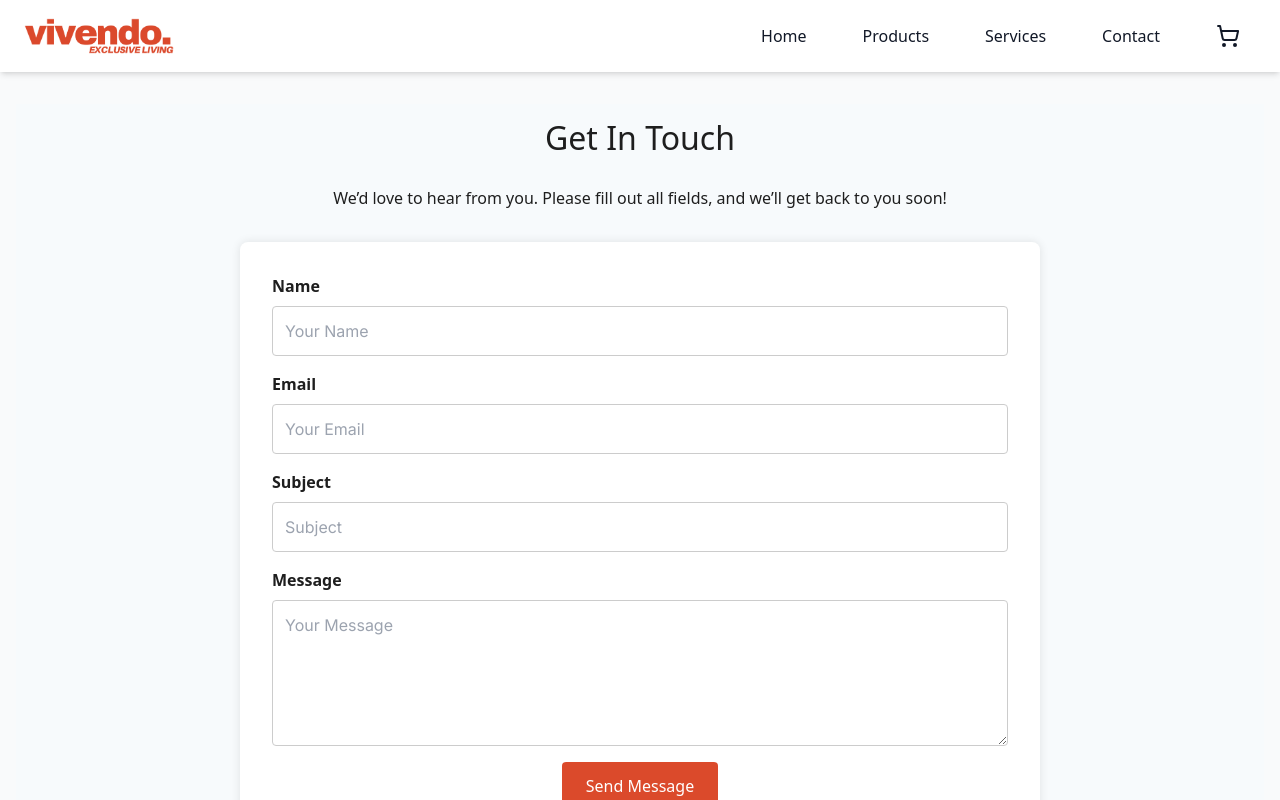
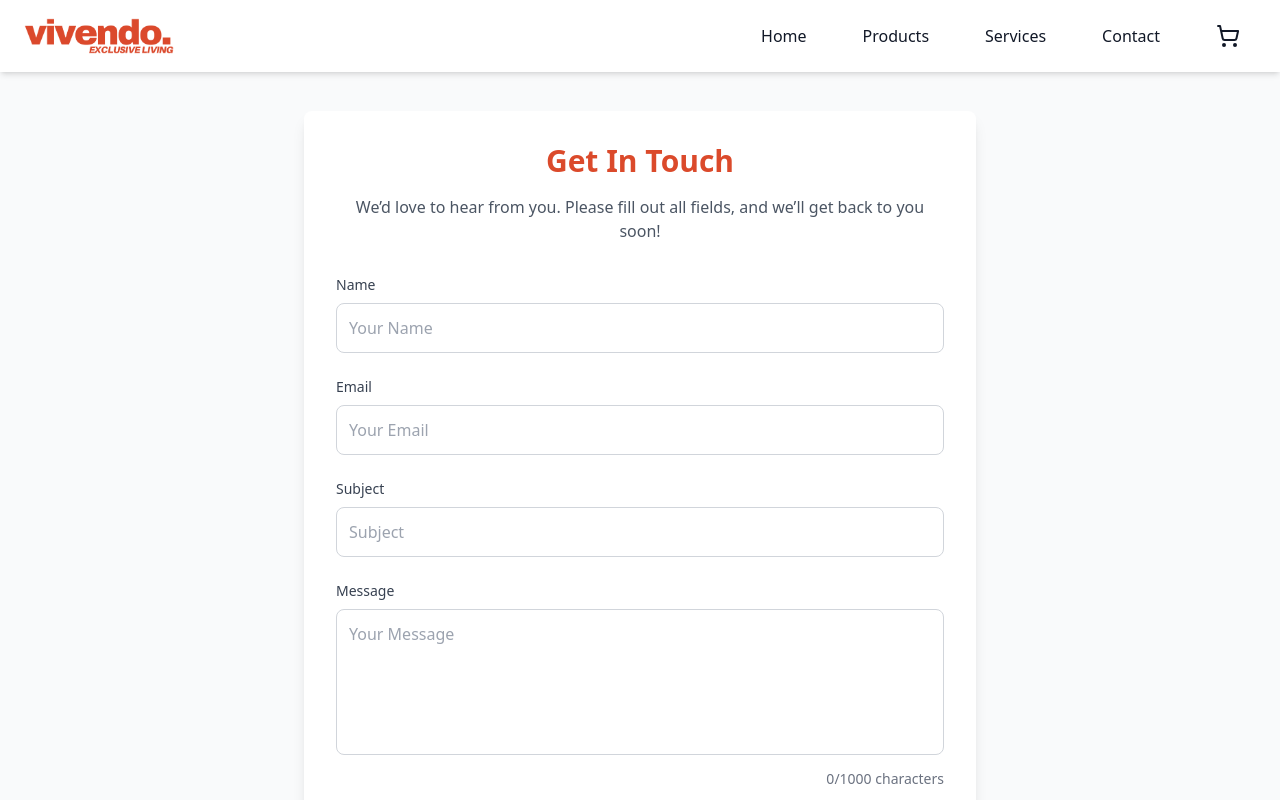
Before and after one commit to EdwardSpaeth/Cloud-Project-Group-11, a Next.js app in the folder frontend/webshop/: page /pages/contact in a window 1280 px wide. Shown: the top 800 px of the page. Built offline with nearby package versions, Linux system fonts and the light colour scheme.

Commit message:
Transformed contact page to tailwind css

```diff
--- a/frontend/webshop/src/app/header.jsx
+++ b/frontend/webshop/src/app/header.jsx
@@ -6,8 +6,6 @@
 import { ShoppingCart } from "lucide-react";
 import { usePathname } from "next/navigation";
 import { useCart } from "./pages/context/cart-context";
-
-// ...existing code...
 
 export default function Header() {
   const [isOpen, setIsOpen] = useState(false);
--- a/frontend/webshop/src/app/pages/contact/contact.module.css
+++ /dev/null
@@ -1,108 +0,0 @@
-.page {
-    color: #1e1e1e;
-    background-color: #f7fafc;
-    padding: 0;
-    margin: 0;
-  }
-
-  .header {
-    display: flex;
-    justify-content: space-between;
-    align-items: center;
-    background-color: #f7fafc;
-  }
-
-  .logo {
-    width: 180px;
-    height: auto;
-  }
-
-  .nav a {
-    color: #1e1e1e;
-    text-decoration: none;
-  }
-
-  .nav a.active {
-    color: #00ff00; /* Green color for active link */
-  }
-
-    .main {
-        padding: 10px;
-    }
-
-
-  .section h2 {
-    font-size: 2rem;
-    font-weight: 300;
-    margin-bottom: 1.5rem;
-    text-align: center;
-    color: #1e1e1e;
-  }
-
-  .section p, .section ul {
-    font-size: 1em;
-    color: #1e1e1e;
-  }
-
-  .footer {
-    text-align: center;
-    padding: 20px;
-    background-color: #1e1e1e;
-  }
-
-  .footer p {
-    color: #fff;
-  }
-
-.formContainer {
-    margin-top: 2rem;
-    display: flex;
-    justify-content: center;
-  }
-
-  .contactForm {
-    width: 100%;
-    max-width: 800px;
-    background: #ffffff;
-    padding: 2rem;
-    border-radius: 8px;
-    box-shadow: 0 0 10px rgba(0, 0, 0, 0.1);
-    margin-bottom: 20px;
-  }
-
-  .formGroup {
-    display: flex;
-    flex-direction: column;
-    margin-bottom: 1rem;
-  }
-
-  .formGroup label {
-    font-weight: 600;
-    margin-bottom: 0.5rem;
-  }
-
-  .formGroup input,
-  .formGroup textarea {
-    padding: 0.75rem;
-    border: 1px solid #ccc;
-    border-radius: 4px;
-    font-family: 'Inter', sans-serif;
-    resize: vertical;
-    max-height: 200px;      /* Set a maximum height */
-    overflow: auto;
-  }
-
-  .submitButton {
-    padding: 0.75rem 1.5rem;
-    background-color: #db4a2b;
-    color: #ffffff;
-    border-radius: 4px;
-    border: none;
-    cursor: pointer;
-    font-size: 1rem;
-    transition: background-color 0.2s ease-in-out;
-  }
-
-  .submitButton:hover {
-    background-color: #444;
-  }
--- a/frontend/webshop/src/app/pages/contact/page.js
+++ b/frontend/webshop/src/app/pages/contact/page.jsx
@@ -1,7 +1,6 @@
 "use client";
 
 import { useState } from 'react';
-import styles from "./contact.module.css";
 
 export default function Contact() {
   const [formData, setFormData] = useState({
@@ -32,29 +31,26 @@
       const queryString = new URLSearchParams(formData).toString();
       window.location.href = `/pages/contact?${queryString}`;
     }
-
   };
 
   return (
-    <div className={styles.page}>
-      <main className={styles.main}>
-        <section className={styles.section}>
-          <header>
-            <center>
-              <h2>Get In Touch</h2>
-            </center>
-            <p style={{ textAlign: 'center', marginTop: '1rem' }}>
+    <div className="min-h-screen flex items-center justify-center">
+      <main className="w-full max-w-2xl p-8 bg-white shadow-lg rounded-lg">
+        <section>
+          <header className="text-center">
+            <h2 className="text-3xl font-semibold text-[#db4a2b]">Get In Touch</h2>
+            <p className="mt-4 text-gray-600">
               We’d love to hear from you. Please fill out all fields, and we’ll get back to you soon!
             </p>
           </header>
-          <div className={styles.formContainer}>
-            <form className={styles.contactForm} onSubmit={handleSubmit}>
-              <div className={styles.formGroup}>
-                <label htmlFor="name">
-                  Name{errors.name && <span className={styles.required}> *</span>}
+          <div className="mt-8">
+            <form onSubmit={handleSubmit} className="space-y-6">
+              <div className="space-y-2">
+                <label htmlFor="name" className="block text-sm font-medium text-gray-700">
+                  Name{errors.name && <span className="text-red-500"> *</span>}
                 </label>
                 <input
-                  className={errors.name ? styles.errorInput : ''}
+                  className={`w-full p-3 border rounded-lg ${errors.name ? 'border-red-500' : 'border-gray-300'}`}
                   type="text"
                   id="name"
                   name="name"
@@ -63,12 +59,12 @@
                   onChange={(e) => setFormData({ ...formData, name: e.target.value })}
                 />
               </div>
-              <div className={styles.formGroup}>
-                <label htmlFor="email">
-                  Email{errors.email && <span className={styles.required}> *</span>}
+              <div className="space-y-2">
+                <label htmlFor="email" className="block text-sm font-medium text-gray-700">
+                  Email{errors.email && <span className="text-red-500"> *</span>}
                 </label>
                 <input
-                  className={errors.email ? styles.errorInput : ''}
+                  className={`w-full p-3 border rounded-lg ${errors.email ? 'border-red-500' : 'border-gray-300'}`}
                   type="email"
                   id="email"
                   name="email"
@@ -77,12 +73,12 @@
                   onChange={(e) => setFormData({ ...formData, email: e.target.value })}
                 />
               </div>
-              <div className={styles.formGroup}>
-                <label htmlFor="subject">
-                  Subject{errors.subject && <span className={styles.required}> *</span>}
+              <div className="space-y-2">
+                <label htmlFor="subject" className="block text-sm font-medium text-gray-700">
+                  Subject{errors.subject && <span className="text-red-500"> *</span>}
                 </label>
                 <input
-                  className={errors.subject ? styles.errorInput : ''}
+                  className={`w-full p-3 border rounded-lg ${errors.subject ? 'border-red-500' : 'border-gray-300'}`}
                   type="text"
                   id="subject"
                   name="subject"
@@ -91,9 +87,9 @@
                   onChange={(e) => setFormData({ ...formData, subject: e.target.value })}
                 />
               </div>
-              <div className={styles.formGroup}>
-                <label htmlFor="message">
-                  Message{errors.message && <span className={styles.required}> *</span>}
+              <div className="space-y-2">
+                <label htmlFor="message" className="block text-sm font-medium text-gray-700">
+                  Message{errors.message && <span className="text-red-500"> *</span>}
                 </label>
                 <textarea
                   id="message"
@@ -103,14 +99,20 @@
                   value={formData.message}
                   onChange={(e) => setFormData({ ...formData, message: e.target.value })}
                   maxLength={1000}
-                  className={errors.message ? styles.errorInput : ''}
+                  className={`w-full p-3 border rounded-lg resize-none ${errors.message ? 'border-red-500' : 'border-gray-300'}`}
                 />
+                <p className="text-sm text-gray-500 text-right">
+                  {formData.message.length}/1000 characters
+                </p>
               </div>
-              <center>
-              <button type="submit" className={styles.submitButton}>
-                Send Message
-              </button>
-              </center>
+              <div className="text-center">
+                <button
+                  type="submit"
+                  className="px-6 py-3 border-2 border-[#db4a2b] text-[#db4a2b] bg-white rounded-lg transition-colors duration-300 hover:bg-[#db4a2b] hover:text-white"
+                >
+                  Send Message
+                </button>
+              </div>
             </form>
           </div>
         </section>
```
